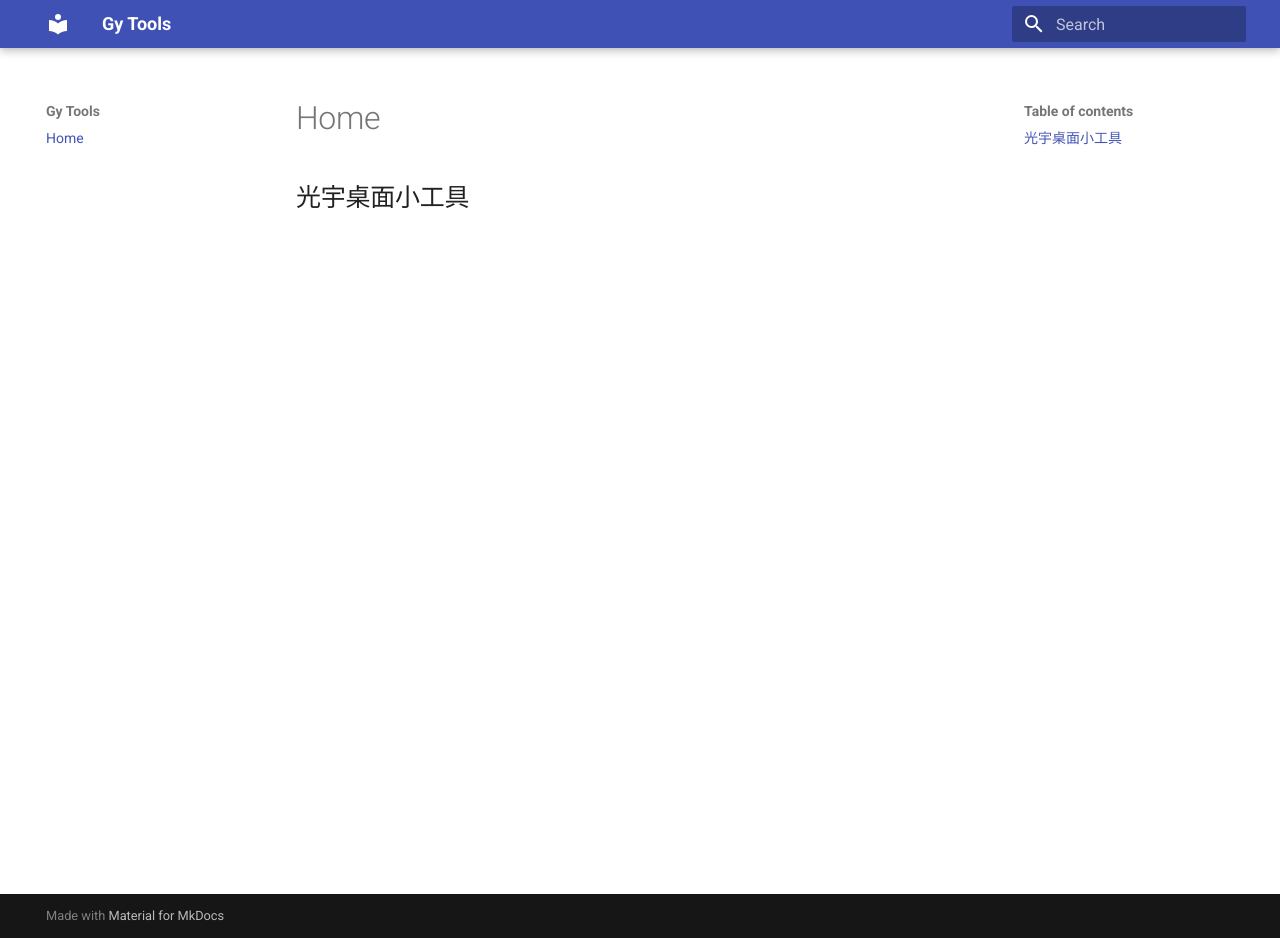
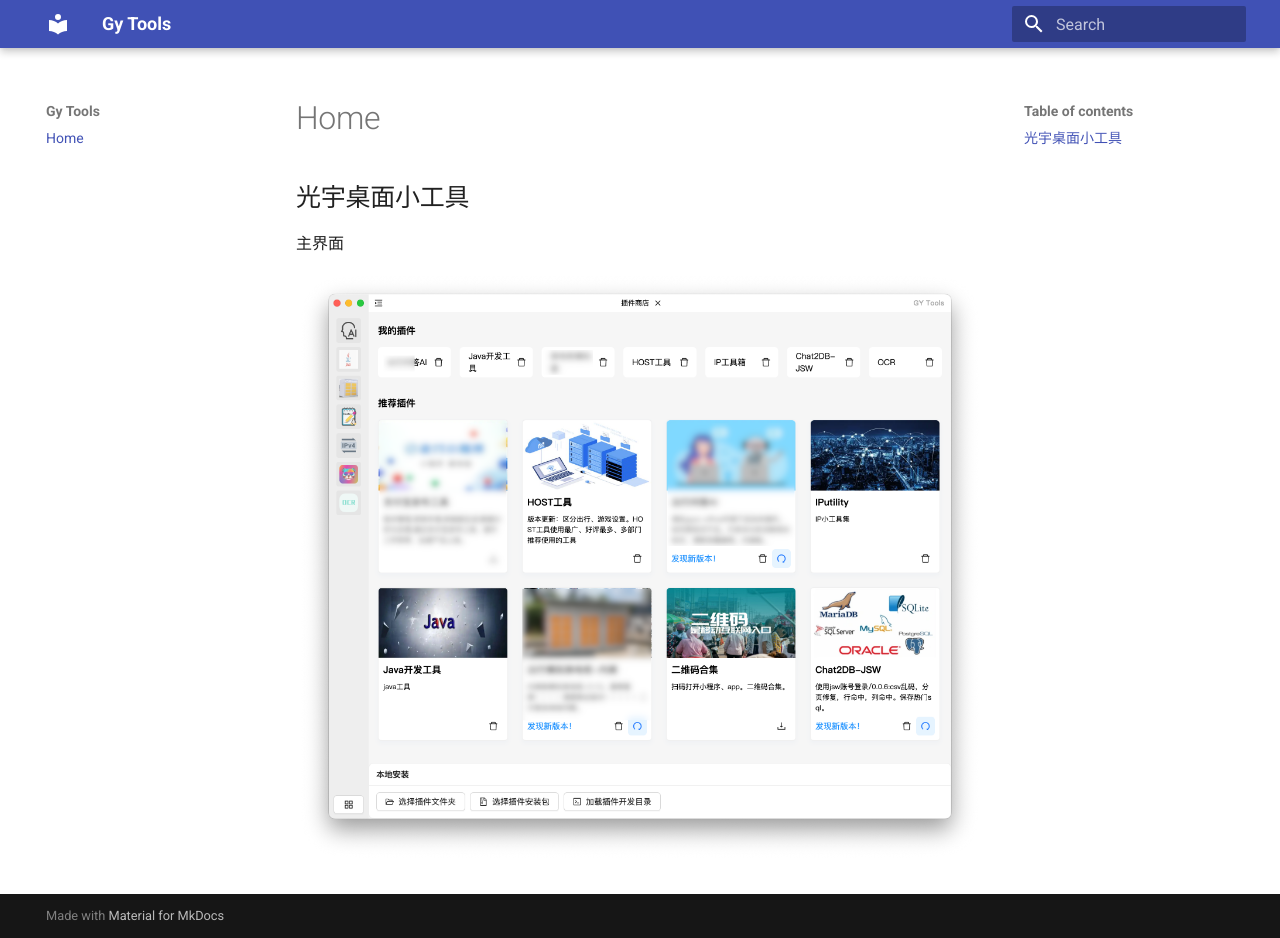
Before and after one commit to wjm0913/gy-tools, an MkDocs documentation site: the page built from docs/index.md, in a window 1280 px wide and 938 px high. Built offline with MkDocs 1.6.1 and Material for MkDocs 9.7.7, drawn with Linux system fonts in a browser that asks for light colours.

Commit message:
docs: 增加主界面图片

```diff
--- a/docs/index.md
+++ b/docs/index.md
@@ -1 +1,5 @@
 ## 光宇桌面小工具
+
+主界面
+
+![main](./images/app-main.png)
```
Also changed, not shown: docs/images/app-main.png (added).
